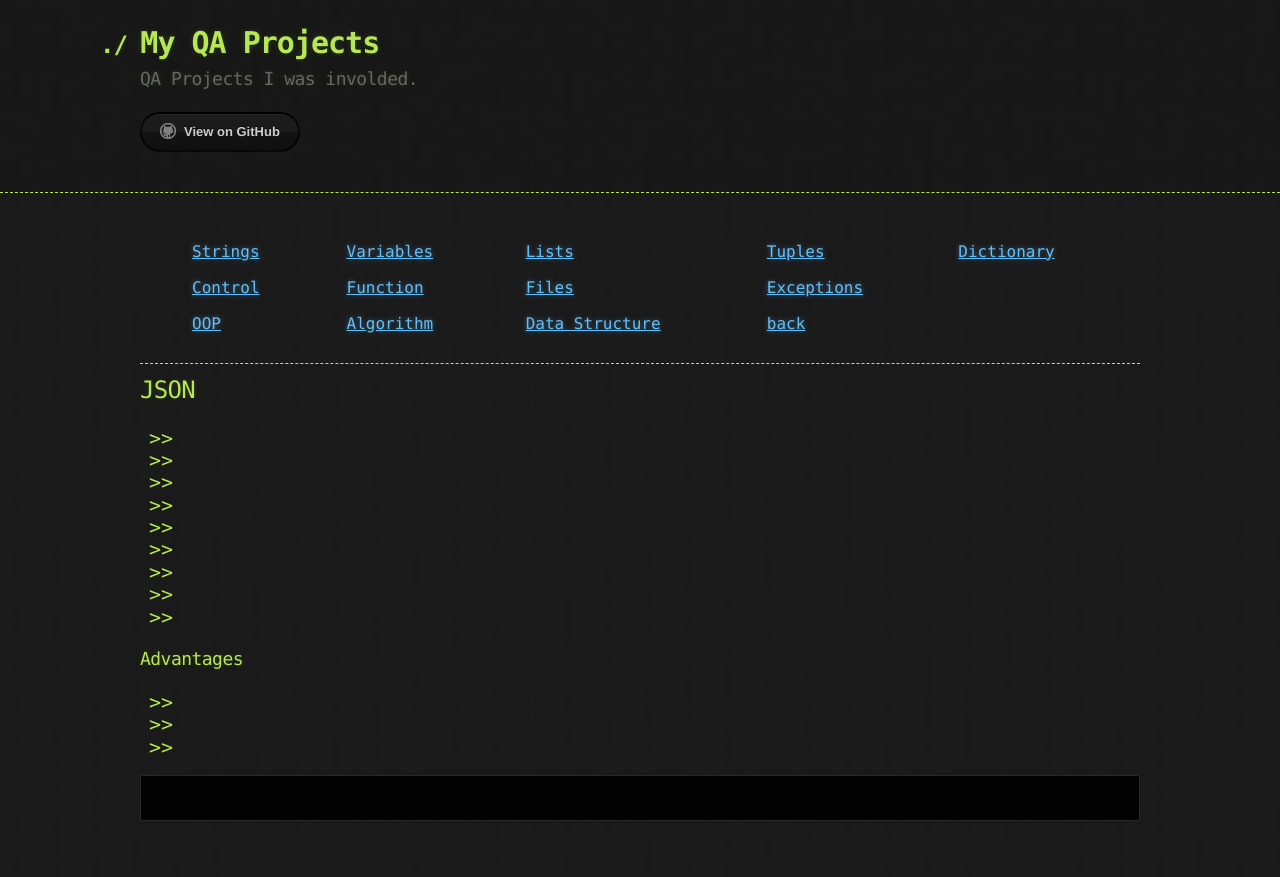
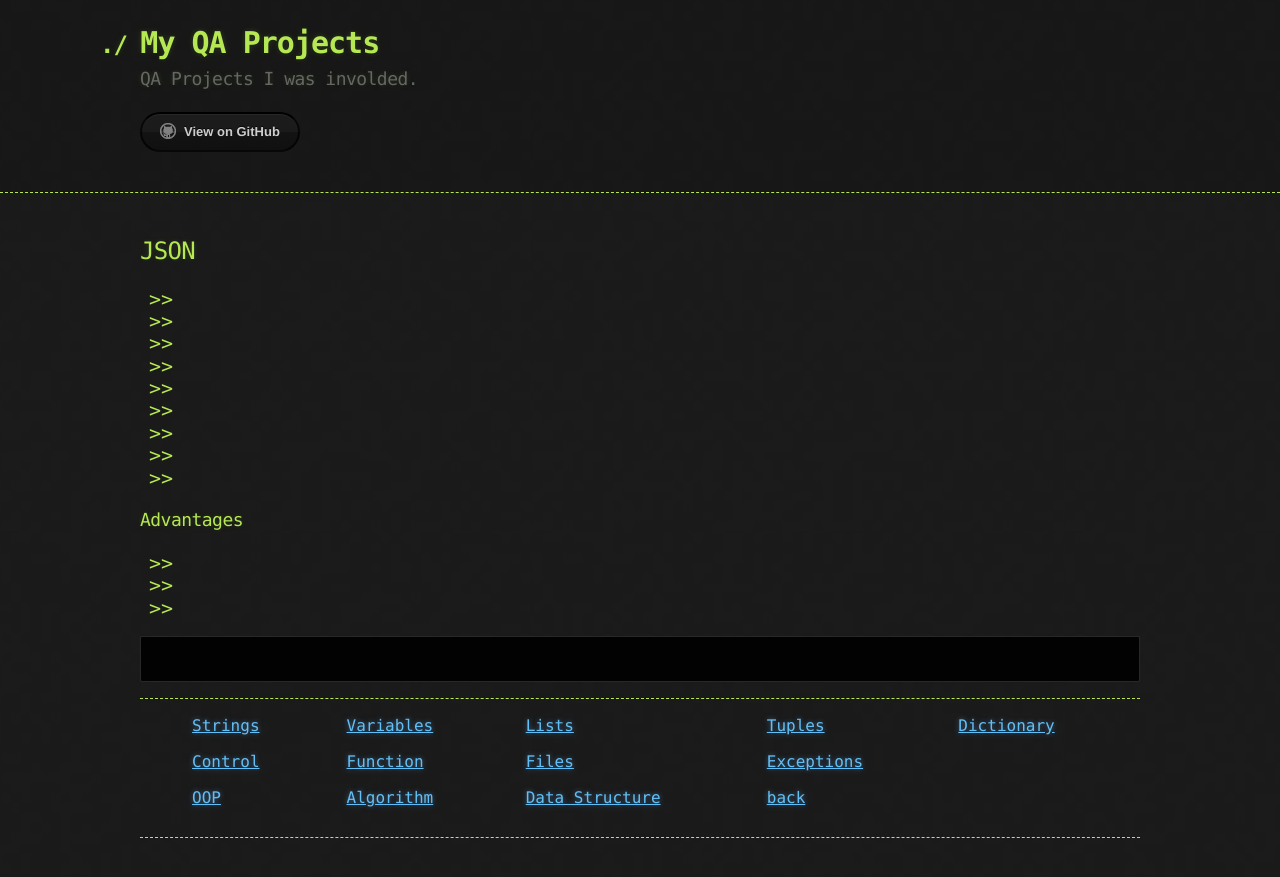
Before and after one commit to sciustechnologia/sciustechnologia.github.io, a Jekyll site: the page built from python/05_file/0505_json.md, in a window 1280 px wide. Shown: the top 877 px of the page. Built offline with Jekyll 4.4.1, drawn with Linux system fonts in a browser that asks for light colours; part of the change alters nothing that is shown.

````diff
--- a/python/05_file/0505_json.md
+++ b/python/05_file/0505_json.md
@@ -1,12 +1,8 @@
 ---
-title: UCB Python - lecture -  JSON
+title: Python -  JSON
 layout: default
 ---
-|| [Strings](./strings.html) || [Variables](./variables.html) || [Lists](./lists.html) || [Tuples](./tuples.html) || [Dictionary](./dictionary.html) ||
-|| [Control](./control.html) || [Function](./function.html)|| [Files](./files.html) || [Exceptions](./exceptions.html) ||
-|| [OOP](./oop.html) || [Algorithm](./algorithm.html) ||[Data Structure](./datastructure.html) ||[back](./index.html)
 
----
 
 ## JSON
 
@@ -30,3 +26,12 @@ layout: default
 ```json
 
 ```
+
+
+---
+
+|| [Strings](./strings.html) || [Variables](./variables.html) || [Lists](./lists.html) || [Tuples](./tuples.html) || [Dictionary](./dictionary.html) ||
+|| [Control](./control.html) || [Function](./function.html)|| [Files](./files.html) || [Exceptions](./exceptions.html) ||
+|| [OOP](./oop.html) || [Algorithm](./algorithm.html) ||[Data Structure](./datastructure.html) ||[back](./index.html)
+
+---
````
